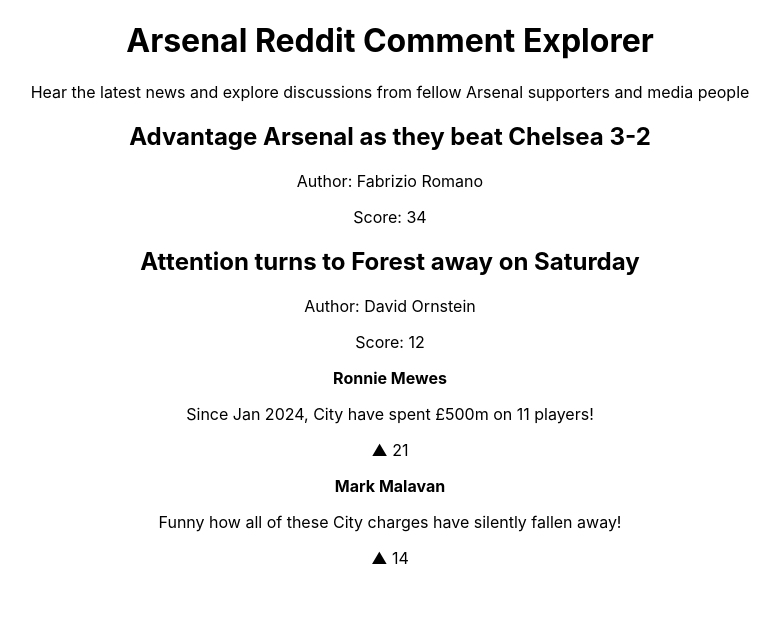
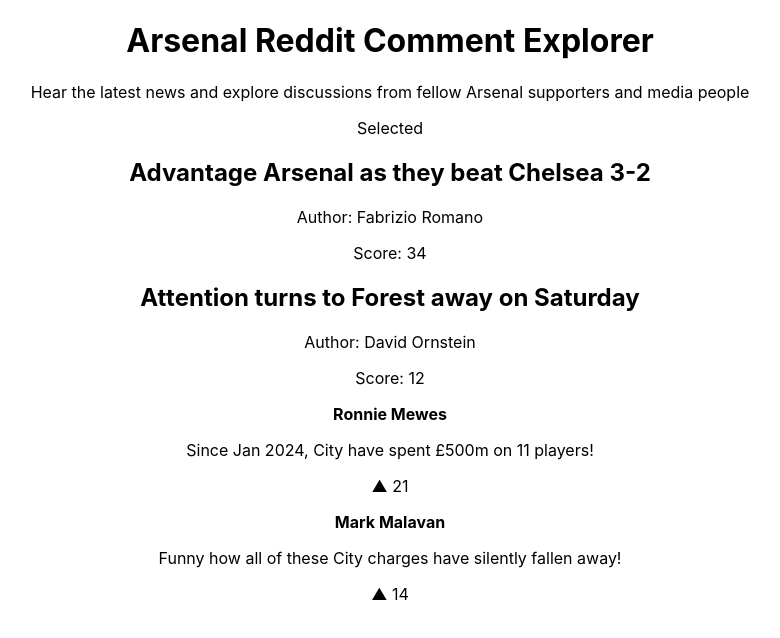
Before and after one commit to SamMeade24/arsenal-reddit-app, a React (Create React App) app: page / in a window 1280 px wide. Both pictures are taken after a click on the element 640 px from the left and 174 px from the top of the page. Shown: the top 638 px of the page, without its empty margins (250-1030 px from the left). Built offline with nearby package versions, Linux system fonts and the light colour scheme.

Commit message:
Passed selected post state down to PostCard

```diff
--- a/src/App.js
+++ b/src/App.js
@@ -37,7 +37,7 @@
   return (
     <div className="App">
       <Header />
-      <PostsList posts={dummyPosts} onPostSelect={setSelectedPostId} />
+      <PostsList posts={dummyPosts} onPostSelect={setSelectedPostId} selectedPostId={selectedPostId} />
       {selectedPostId && <CommentList />}
     </div>
   );
--- a/src/components/PostCard.js
+++ b/src/components/PostCard.js
@@ -1,8 +1,9 @@
 import React from "react";
 
-function PostCard({id, title, author, score, onSelect }) {
+function PostCard({id, title, author, score, onSelect, isSelected }) {
     return (
         <div className="post-card" onClick={() => onSelect(id)}>
+            {isSelected && <p>Selected</p>}
             <h2>{title}</h2>
             <p>Author: {author}</p>
             <p>Score: {score}</p>
--- a/src/components/PostsList.js
+++ b/src/components/PostsList.js
@@ -1,7 +1,7 @@
 import React from "react";
 import PostCard from "./PostCard";
 
-function PostsList({ posts, onPostSelect }) {
+function PostsList({ posts, onPostSelect, selectedPostId }) {
     return (
         <div className="posts-list">
             {posts.map((post) => (
@@ -12,6 +12,7 @@
                     author={post.author}
                     score={post.score}
                     onSelect={onPostSelect}
+                    isSelected={post.id === selectedPostId}
                 />
             ))}
         </div>
```
